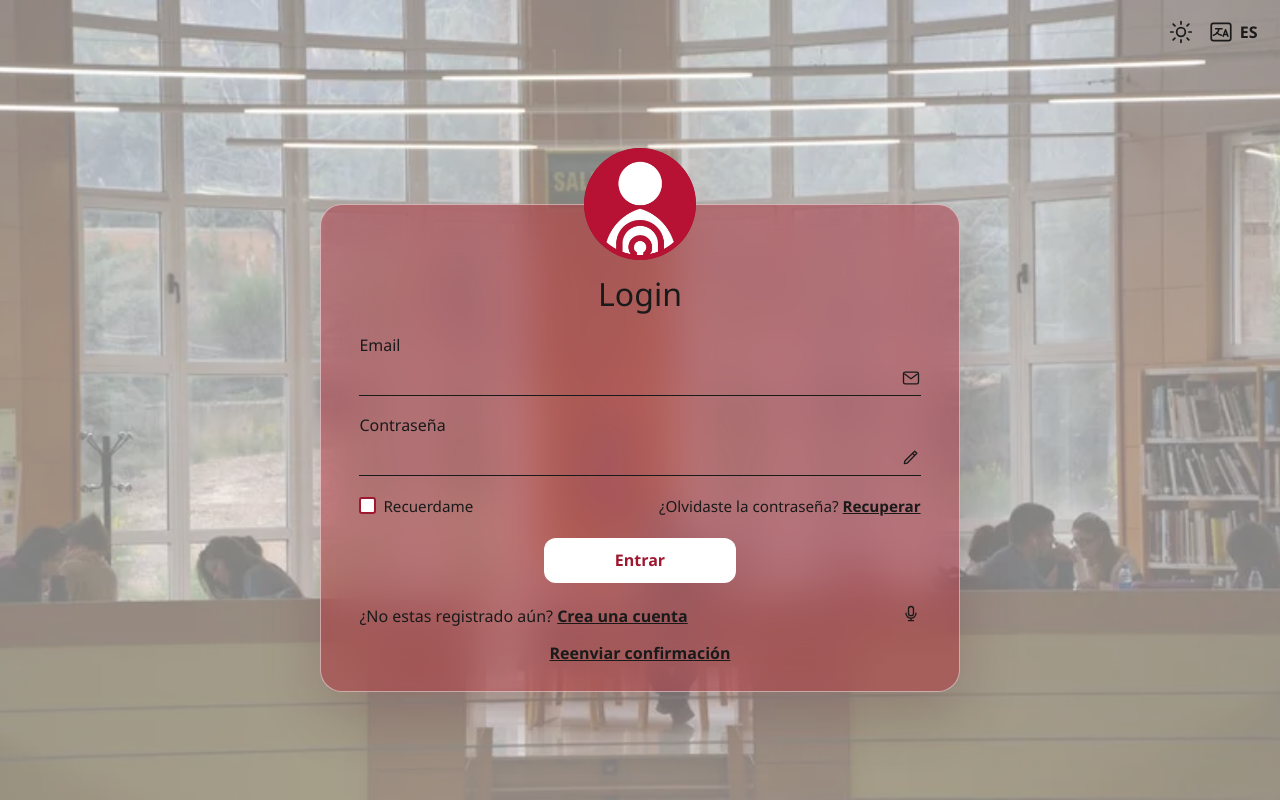
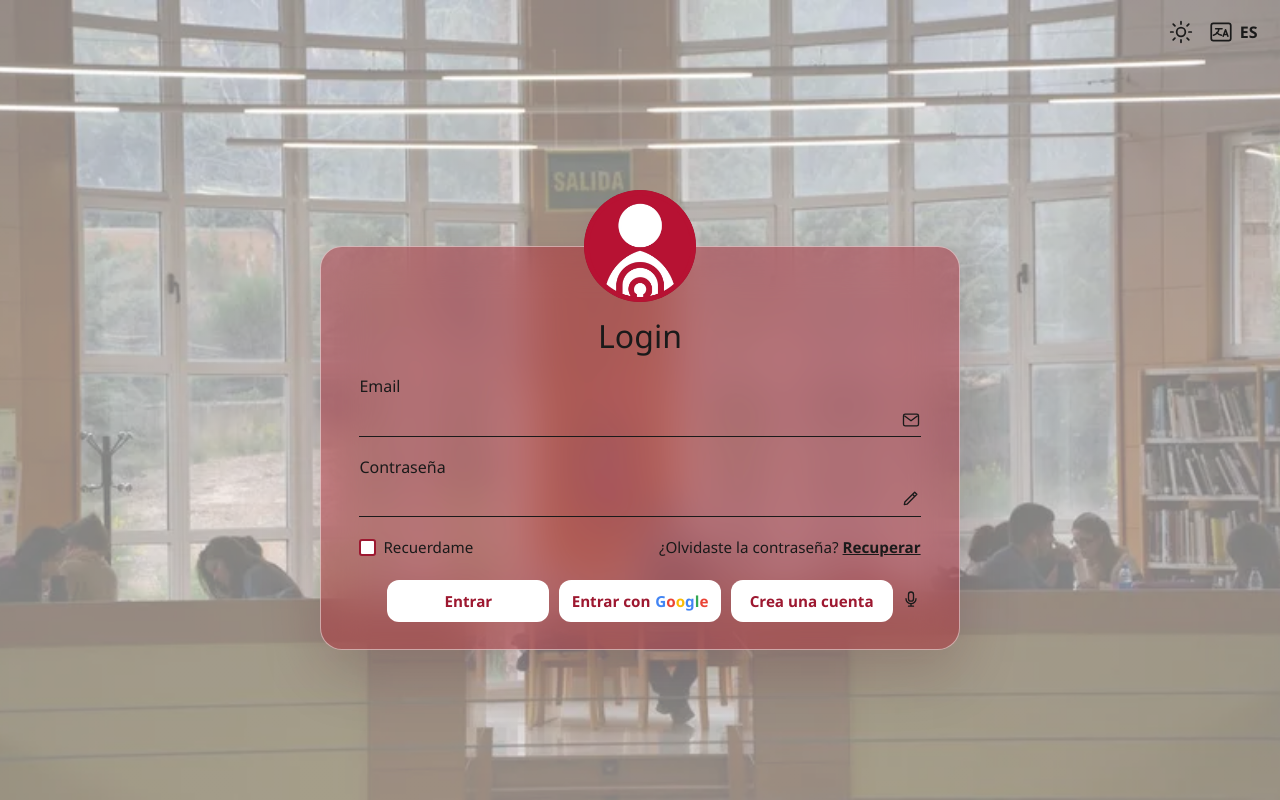
Before and after one commit to laura080504/Procesos2627, a plain HTML site: page Cliente/index.html in a window 1280 px wide. Drawn offline with Linux system fonts and the light colour scheme; no server answers.

Commit message:
Alinear el acceso del login y mostrar Google con sus colores.

```diff
--- a/Cliente/ClienteJs/ClientePresentacion/PresentacionVistas/vistaInicioSesion.js
+++ b/Cliente/ClienteJs/ClientePresentacion/PresentacionVistas/vistaInicioSesion.js
@@ -23,8 +23,8 @@ class VistaInicioSesion {
             evento.preventDefault();
             alRecuperar();
         });
-        document.getElementById("enlaceReenviar").addEventListener("click", (evento) => {
-            evento.preventDefault();
+        this.avisoPendiente = document.getElementById("avisoPendiente");
+        document.getElementById("enlaceReenviar").addEventListener("click", () => {
             alReenviar(this.formulario.email.value.trim());
         });
         document.getElementById("botonVozLogin").addEventListener("click", () => alDictar(this.campoActivo));
@@ -57,8 +57,13 @@ class VistaInicioSesion {
         this.botonVer.setAttribute("aria-label", visible ? this.textos.ocultarContrasena : this.textos.verContrasena);
     }
 
+    mostrarReenvio(visible) {
+        this.avisoPendiente.hidden = !visible;
+    }
+
     mostrar() {
         this.seccion.hidden = false;
+        this.mostrarReenvio(false);
         const email = localStorage.getItem("emailRecordado");
         if (email) {
             this.formulario.email.value = email;
@@ -68,6 +73,7 @@ class VistaInicioSesion {
 
     ocultar() {
         this.seccion.hidden = true;
+        this.mostrarReenvio(false);
         this.formulario.reset();
         this.formulario.contrasena.type = "password";
         this.actualizarEtiqueta();
--- a/Cliente/ClienteJs/ClientePresentacion/controlWeb.js
+++ b/Cliente/ClienteJs/ClientePresentacion/controlWeb.js
@@ -265,9 +265,12 @@ class ControlWeb {
     async iniciarSesion(email, contrasena) {
         try {
             this.usuarioActual = await this.rest.iniciarSesion(email, contrasena);
+            this.vistaInicioSesion.mostrarReenvio(false);
             this.limpiarMensaje();
             await this.mostrarPanel();
         } catch (error) {
+            const pendiente = error.estado === 403 && /pendiente/i.test(error.message || "");
+            this.vistaInicioSesion.mostrarReenvio(pendiente);
             this.mostrarMensaje(this.mensajeCuentaEliminada(error, false) || error.message, true);
         }
     }
--- a/Cliente/ClienteShared/formulario.css
+++ b/Cliente/ClienteShared/formulario.css
@@ -99,6 +99,7 @@
 
 .boton-entrar {
     display: block;
+    width: fit-content;
     margin: 1.4rem auto 0;
     min-width: 12rem;
     padding: 0.7rem 2rem;
@@ -108,9 +109,58 @@
     color: var(--rojo-logo);
     font: inherit;
     font-weight: 650;
+    text-align: center;
     text-decoration: none;
     cursor: pointer;
 }
+
+.acciones-login {
+    display: grid;
+    grid-template-columns: repeat(3, minmax(0, 1fr));
+    align-items: stretch;
+    gap: 0.6rem;
+    position: relative;
+    width: 100%;
+    margin: 1.4rem auto 0;
+    padding-inline: 1.75rem;
+    box-sizing: border-box;
+}
+
+.acciones-login .micro {
+    position: absolute;
+    right: 0;
+    top: 50%;
+    transform: translateY(-50%);
+}
+
+.acciones-login .boton-entrar {
+    display: inline-flex;
+    align-items: center;
+    justify-content: center;
+    gap: 0.3rem;
+    width: 100%;
+    min-width: 0;
+    margin: 0;
+    padding: 0.7rem 0.4rem;
+    font-size: 0.95rem;
+    white-space: nowrap;
+    box-sizing: border-box;
+}
+
+.marca-google {
+    font-weight: 700;
+}
+
+.tarjeta a.boton-entrar {
+    color: var(--rojo-logo);
+}
+
+.marca-google span:nth-child(1) { color: #4285f4; }
+.marca-google span:nth-child(2),
+.marca-google span:nth-child(6) { color: #ea4335; }
+.marca-google span:nth-child(3) { color: #fbbc05; }
+.marca-google span:nth-child(4) { color: #4285f4; }
+.marca-google span:nth-child(5) { color: #34a853; }
 
 .pie-tarjeta {
     display: flex;
@@ -122,9 +172,13 @@
     white-space: nowrap;
 }
 
-.reenviar {
-    margin: 0.9rem 0 0;
+.aviso-pendiente {
+    margin-top: 1rem;
     text-align: center;
+}
+
+.aviso-pendiente p {
+    margin: 0;
 }
 
 .micro,
--- a/Cliente/ClienteShared/textosInterfaz.js
+++ b/Cliente/ClienteShared/textosInterfaz.js
@@ -12,6 +12,7 @@ const TEXTOS = {
         noRegistrado: "¿No estas registrado aún?",
         creaCuenta: "Crea una cuenta",
         entrar: "Entrar",
+        entrarCon: "Entrar con",
         yaTienes: "¿Ya tienes cuenta?",
         iniciaSesion: "Inicia sesión",
         crearCuenta: "Crear cuenta",
@@ -48,6 +49,8 @@ const TEXTOS = {
         correoReenviado: "Te hemos vuelto a enviar el correo de confirmación",
         entrarGoogle: "Entrar con Google",
         reenviarConfirmacion: "Reenviar confirmación",
+        cuentaPendienteAyuda: "Tu cuenta está pendiente de confirmar. Revisa el correo. Si no lo encuentras, reenvía el enlace.",
+        reenviarCorreo: "Reenviar el correo",
         emailParaReenviar: "Escribe el correo para reenviar la confirmación",
         googleNoConfigurado: "El inicio con Google todavía no está configurado",
         googleError: "No se ha podido entrar con Google",
@@ -83,6 +86,7 @@ const TEXTOS = {
         noRegistrado: "Don't have an account yet?",
         creaCuenta: "Create an account",
         entrar: "Sign in",
+        entrarCon: "Sign in with",
         yaTienes: "Already have an account?",
         iniciaSesion: "Sign in",
         crearCuenta: "Create account",
@@ -119,6 +123,8 @@ const TEXTOS = {
         correoReenviado: "We have sent the confirmation email again",
         entrarGoogle: "Sign in with Google",
         reenviarConfirmacion: "Resend confirmation",
+        cuentaPendienteAyuda: "Your account is still pending. Check your email. If you cannot find it, send the link again.",
+        reenviarCorreo: "Resend the email",
         emailParaReenviar: "Enter the email to resend the confirmation",
         googleNoConfigurado: "Google sign-in is not configured yet",
         googleError: "Google sign-in failed",
--- a/Cliente/index.html
+++ b/Cliente/index.html
@@ -7,7 +7,7 @@
     <link rel="stylesheet" href="ClienteShared/colores.css">
     <link rel="stylesheet" href="ClienteShared/pagina.css">
     <link rel="stylesheet" href="ClienteShared/dialogo.css">
-    <link rel="stylesheet" href="ClienteShared/formulario.css?v=10">
+    <link rel="stylesheet" href="ClienteShared/formulario.css?v=14">
     <link rel="stylesheet" href="ClienteShared/usuarios.css?v=10">
     <link rel="stylesheet" href="ClienteShared/avisos.css">
 </head>
@@ -72,12 +72,13 @@
                             <a href="#" id="enlaceRecuperar" data-texto="recuperar">Recuperar</a>
                         </p>
                     </div>
-                    <button class="boton-entrar" type="submit" data-texto="entrar">Entrar</button>
-                    <div class="pie-tarjeta">
-                        <p>
-                            <span data-texto="noRegistrado">¿No estas registrado aún?</span>
-                            <a href="#" id="enlaceRegistro" data-texto="creaCuenta">Crea una cuenta</a>
-                        </p>
+                    <div class="acciones-login">
+                        <button class="boton-entrar" type="submit" data-texto="entrar">Entrar</button>
+                        <a class="boton-entrar" href="/api/auth/google">
+                            <span data-texto="entrarCon">Entrar con</span>
+                            <span class="marca-google" aria-label="Google"><span>G</span><span>o</span><span>o</span><span>g</span><span>l</span><span>e</span></span>
+                        </a>
+                        <a class="boton-entrar" href="#" id="enlaceRegistro" data-texto="creaCuenta">Crea una cuenta</a>
                         <button id="botonVozLogin" class="micro" type="button" data-etiqueta="dictar" aria-label="Dictar">
                             <svg viewBox="0 0 24 24" aria-hidden="true">
                                 <rect x="9" y="3" width="6" height="11" rx="3" fill="none" stroke="currentColor" stroke-width="1.6"></rect>
@@ -85,9 +86,10 @@
                             </svg>
                         </button>
                     </div>
-                    <p class="reenviar">
-                        <a href="#" id="enlaceReenviar" data-texto="reenviarConfirmacion">Reenviar confirmación</a>
-                    </p>
+                    <div id="avisoPendiente" class="aviso-pendiente" hidden>
+                        <p data-texto="cuentaPendienteAyuda">Tu cuenta está pendiente de confirmar. Revisa el correo. Si no lo encuentras, reenvía el enlace.</p>
+                        <button id="enlaceReenviar" class="enviar" type="button" data-texto="reenviarCorreo">Reenviar el correo</button>
+                    </div>
                 </form>
             </section>
 
@@ -305,16 +307,16 @@
     <script src="ClienteJs/ClienteComunicacion/errorApi.js?v=10"></script>
     <script src="ClienteJs/ClienteComunicacion/clienteHttp.js?v=10"></script>
     <script src="ClienteJs/ClienteComunicacion/clienteRest.js?v=10"></script>
-    <script src="ClienteShared/textosInterfaz.js?v=10"></script>
+    <script src="ClienteShared/textosInterfaz.js?v=13"></script>
     <script src="ClienteJs/ClientePresentacion/dictadoVoz.js?v=10"></script>
     <script src="ClienteJs/ClientePresentacion/PresentacionVistas/vistaBarraHerramientas.js?v=10"></script>
     <script src="ClienteJs/ClientePresentacion/PresentacionVistas/vistaCabecera.js?v=10"></script>
-    <script src="ClienteJs/ClientePresentacion/PresentacionVistas/vistaInicioSesion.js?v=10"></script>
+    <script src="ClienteJs/ClientePresentacion/PresentacionVistas/vistaInicioSesion.js?v=13"></script>
     <script src="ClienteJs/ClientePresentacion/PresentacionVistas/vistaRegistro.js?v=10"></script>
     <script src="ClienteJs/ClientePresentacion/PresentacionVistas/vistaRecuperacion.js?v=10"></script>
     <script src="ClienteJs/ClientePresentacion/PresentacionVistas/vistaUsuarios.js?v=10"></script>
     <script src="ClienteJs/ClientePresentacion/PresentacionVistas/vistaEditarDatos.js?v=10"></script>
-    <script src="ClienteJs/ClientePresentacion/controlWeb.js?v=10"></script>
+    <script src="ClienteJs/ClientePresentacion/controlWeb.js?v=13"></script>
     <script src="ClienteJs/inicio.js?v=10"></script>
 </body>
 </html>
```
